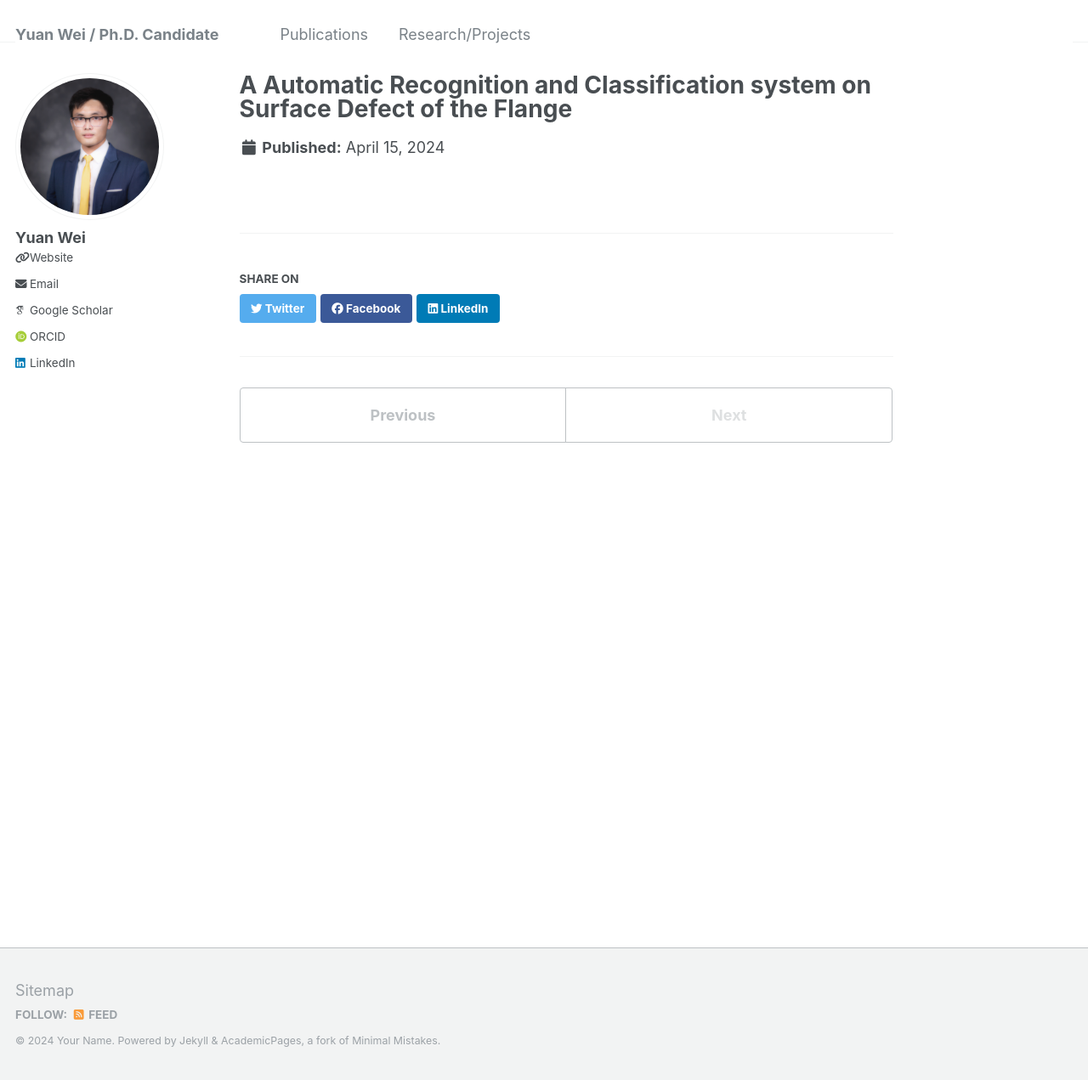
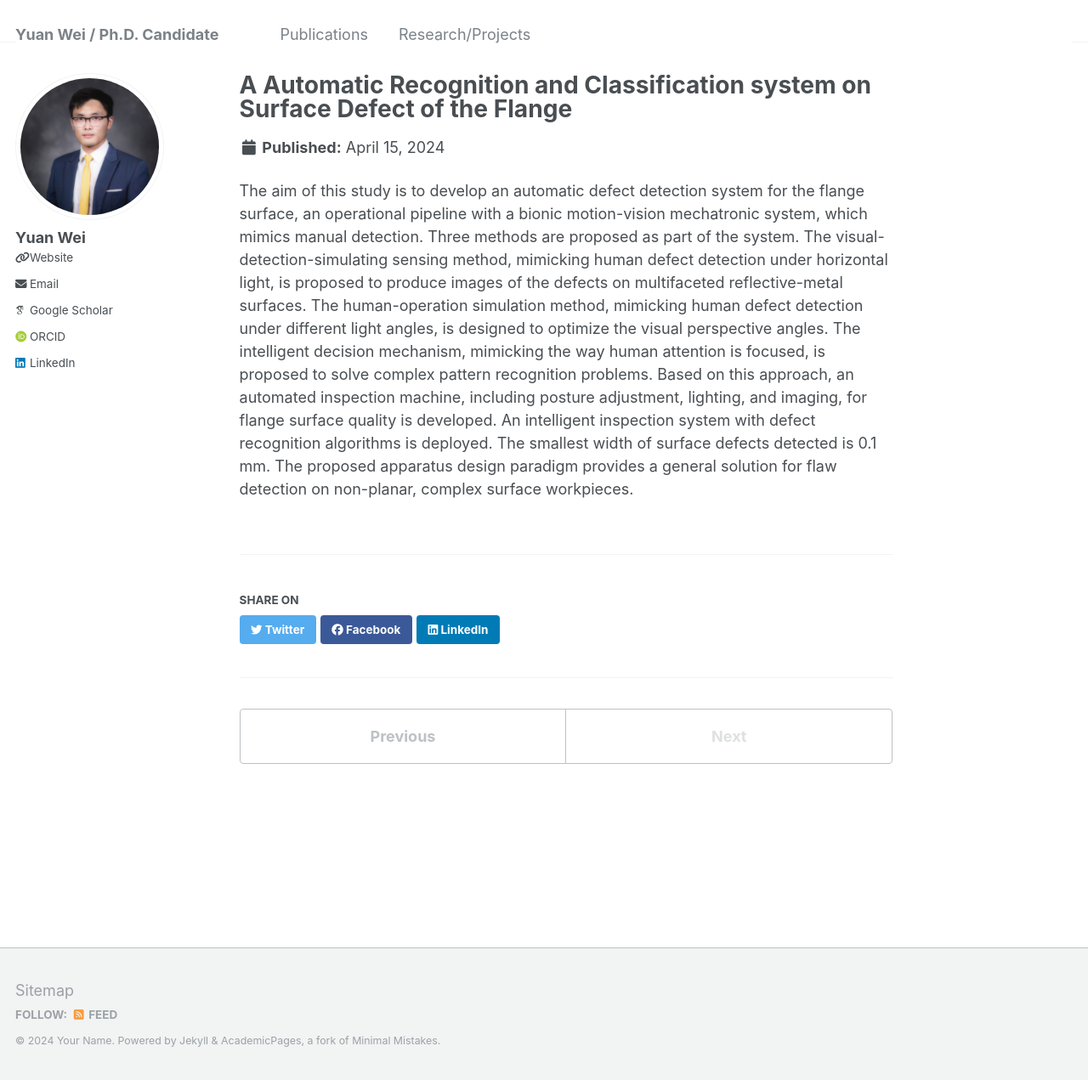
Before and after one commit to JET00wy/YuanWeiWebPage, a Jekyll site: the page built from _portfolio/portfolio-2.html, in a window 1280 px wide and 1271 px high. Shown: the whole window at 85% size. Built offline with Jekyll 4.4.1, drawn with Linux system fonts in a browser that asks for light colours; some web fonts are replaced.

Commit message:
Update portfolio-2.html

```diff
--- a/_portfolio/portfolio-2.html
+++ b/_portfolio/portfolio-2.html
@@ -1,6 +1,8 @@
 ---
 title: "A Automatic Recognition and Classification system on Surface Defect of the Flange"
-excerpt: "The aim of this study is to develop an automatic defect detection system for the flange surface, an operational pipeline with a bionic motion-vision mechatronic system, which mimics manual detection. Three methods are proposed as part of the system. The visual-detection-simulating sensing method, mimicking human defect detection under horizontal light, is proposed to produce images of the defects on multifaceted reflective-metal surfaces. The human-operation simulation method, mimicking human defect detection under different light angles, is designed to optimize the visual perspective angles. The intelligent decision mechanism, mimicking the way human attention is focused, is proposed to solve complex pattern recognition problems. Based on this approach, an automated inspection machine, including posture adjustment, lighting, and imaging, for flange surface quality is developed. An intelligent inspection system with defect recognition algorithms is deployed. The smallest width of surface defects detected is 0.1 mm. The proposed apparatus design paradigm provides a general solution for flaw detection on non-planar, complex surface workpieces."
+excerpt:
 collection: portfolio
 videolink: "https://www.youtube.com/embed/NOkr8rmh5nY?si=6M9QImRneOpNTqLO"
 ---
+
+The aim of this study is to develop an automatic defect detection system for the flange surface, an operational pipeline with a bionic motion-vision mechatronic system, which mimics manual detection. Three methods are proposed as part of the system. The visual-detection-simulating sensing method, mimicking human defect detection under horizontal light, is proposed to produce images of the defects on multifaceted reflective-metal surfaces. The human-operation simulation method, mimicking human defect detection under different light angles, is designed to optimize the visual perspective angles. The intelligent decision mechanism, mimicking the way human attention is focused, is proposed to solve complex pattern recognition problems. Based on this approach, an automated inspection machine, including posture adjustment, lighting, and imaging, for flange surface quality is developed. An intelligent inspection system with defect recognition algorithms is deployed. The smallest width of surface defects detected is 0.1 mm. The proposed apparatus design paradigm provides a general solution for flaw detection on non-planar, complex surface workpieces.
```
